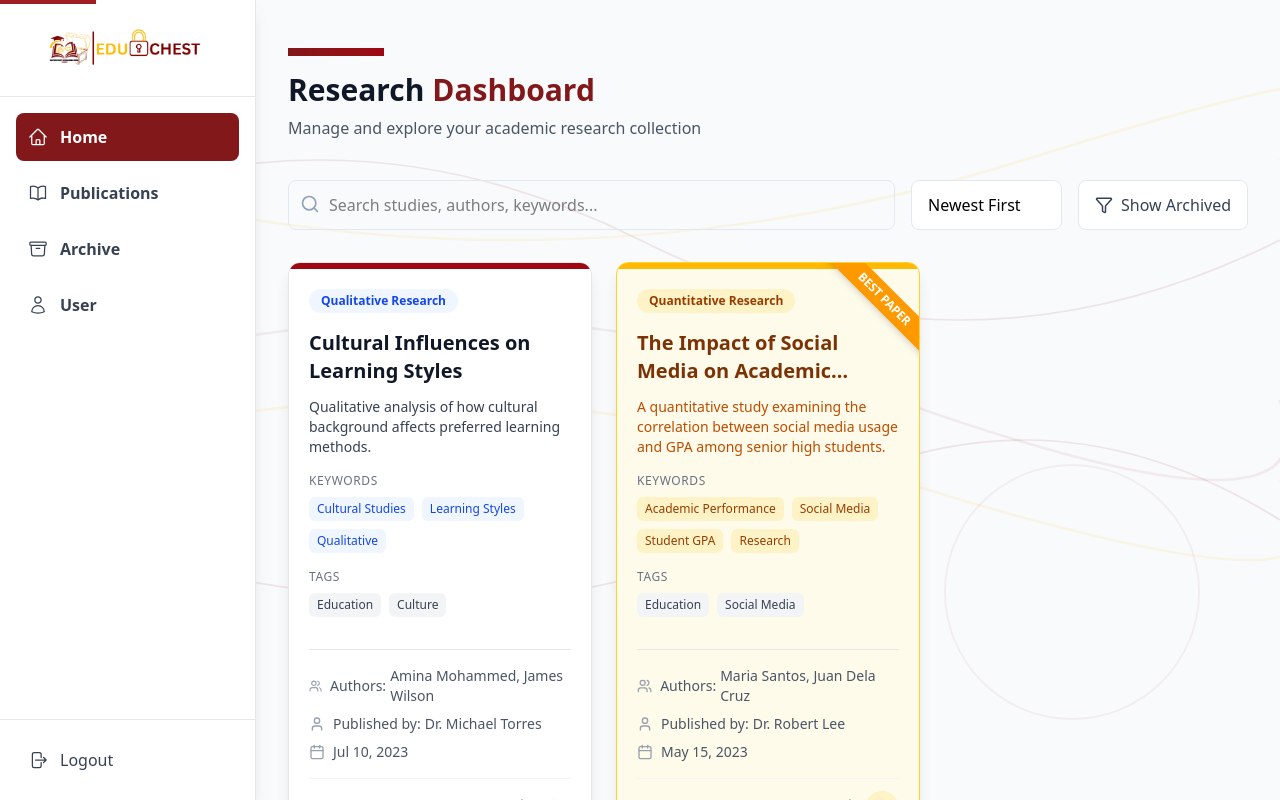
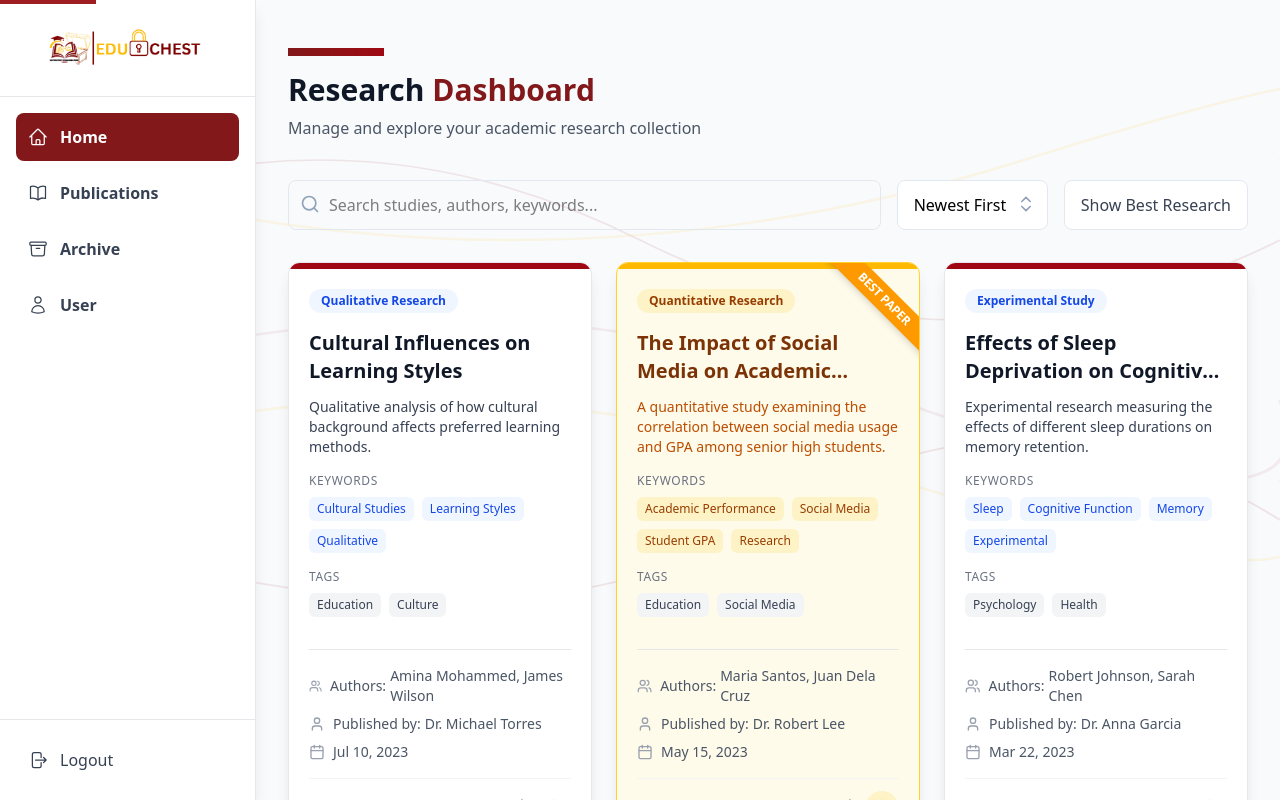
Before and after one commit to mihkuno/RESPOCU, a Next.js app: page /dashboard in a window 1280 px wide. Built offline with nearby package versions, Linux system fonts and the light colour scheme.

Commit message:
ui: update dashboard to filter by best research and enhance sorting options

```diff
--- a/src/app/dashboard/page.tsx
+++ b/src/app/dashboard/page.tsx
@@ -1,11 +1,10 @@
 "use client";
 
 import React, { useState, useMemo } from 'react';
-import { Search, Filter } from 'lucide-react';
+import { Search, ChevronsUpDown } from 'lucide-react';
 import StudyCard from '@/app/dashboard/(components)/card';
 import { useRouter } from 'next/navigation';
 
-// Define author and study types
 interface Author {
   id: number;
   name: string;
@@ -31,12 +30,9 @@ export default function Dashboard() {
   const [searchQuery, setSearchQuery] = useState<string>('');
   const [sortBy, setSortBy] = useState<string>('newest');
   const [bookmarks, setBookmarks] = useState<number[]>([]);
-  const [showArchived, setShowArchived] = useState<boolean>(false);
-
-  // For demo purposes, assume user is admin
+  const [showBestResearch, setShowBestResearch] = useState<boolean>(false);
   const isAdmin = true;
 
-  // Sample expanded study data
   const studies: Study[] = [
     {
       id: 1,
@@ -88,27 +84,23 @@ export default function Dashboard() {
     }
   ];
 
-  // Filtered and sorted studies
   const filteredStudies = useMemo(() => {
     return studies
       .filter(study =>
-        // Filter by search query
         (study.title.toLowerCase().includes(searchQuery.toLowerCase()) ||
         study.description.toLowerCase().includes(searchQuery.toLowerCase()) ||
         study.authors.some(author => author.name.toLowerCase().includes(searchQuery.toLowerCase())) ||
         study.tags.some(tag => tag.toLowerCase().includes(searchQuery.toLowerCase())) ||
         study.keywords.some(keyword => keyword.toLowerCase().includes(searchQuery.toLowerCase()))) &&
-        // Filter by archive status
-        (showArchived ? study.isArchived : !study.isArchived)
+        (showBestResearch ? study.isBestPaper : true)
       )
       .sort((a, b) => {
         if (sortBy === 'newest') return new Date(b.publishedDate).getTime() - new Date(a.publishedDate).getTime();
         if (sortBy === 'oldest') return new Date(a.publishedDate).getTime() - new Date(b.publishedDate).getTime();
         return a.title.localeCompare(b.title);
       });
-  }, [searchQuery, sortBy, showArchived]);
+  }, [searchQuery, sortBy, showBestResearch]);
 
-  // Action handlers
   const toggleBookmark = (studyId: number): void => {
     if (bookmarks.includes(studyId)) {
       setBookmarks(bookmarks.filter(id => id !== studyId));
@@ -118,34 +110,28 @@ export default function Dashboard() {
   };
 
   const handleArchive = (studyId: number): void => {
-    // In a real app, this would make an API call
     alert(`Archive study with ID: ${studyId}`);
   };
 
   const handleDelete = (studyId: number): void => {
-    // In a real app, this would make an API call
     alert(`Delete study with ID: ${studyId}`);
   };
 
   const handleEdit = (studyId: number): void => {
-    // In a real app, this would navigate to edit page
     router.push(`/studies/${studyId}/edit`);
   };
 
   const handleMarkBestPaper = (studyId: number, status: boolean): void => {
-    // In a real app, this would make an API call
     alert(`Mark study ${studyId} as best paper: ${status}`);
   };
 
   const handleCardClick = (studyId: number): void => {
-    // Navigate to study details page
     router.push(`/studies/${studyId}`);
   };
 
   return (
     <div className="min-h-screen p-4">
       <div className="container mx-auto px-4 py-8">
-        {/* Dashboard Header */}
         <header className="mb-10">
           <div className="bg-gradient-to-r from-red-900 to-red-800 h-2 w-24 mb-4"></div>
           <h1 className="text-3xl font-bold text-gray-900">
@@ -161,23 +147,16 @@ export default function Dashboard() {
             <input
               type="text"
               placeholder="Search studies, authors, keywords..."
-              className="w-full pl-10 pr-4 py-3 rounded-lg border border-slate-200
-                focus:outline-none focus:ring-2 focus:ring-red-900
-                transition-all duration-300 ease-in-out"
+              className="w-full pl-10 pr-4 py-3 rounded-lg border border-slate-200 focus:outline-none focus:ring-2 focus:ring-red-900 transition-all duration-300 ease-in-out"
               value={searchQuery}
               onChange={(e) => setSearchQuery(e.target.value)}
             />
-            <Search
-              className="absolute left-3 top-3.5 text-slate-400"
-              size={20}
-            />
+            <Search className="absolute left-3 top-3.5 text-slate-400" size={20} />
           </div>
 
+          <div className="relative">
             <select
-            className="pl-4 pr-10 py-3 rounded-lg border border-slate-200
-              bg-white appearance-none focus:outline-none
-              focus:ring-2 focus:ring-red-900
-              transition-all duration-300 ease-in-out"
+              className="pl-4 pr-10 py-3 rounded-lg border border-slate-200 bg-white appearance-none focus:outline-none focus:ring-2 focus:ring-red-900 transition-all duration-300 ease-in-out"
               value={sortBy}
               onChange={(e) => setSortBy(e.target.value)}
             >
@@ -185,21 +164,19 @@ export default function Dashboard() {
               <option value="oldest">Oldest First</option>
               <option value="title">Title (A-Z)</option>
             </select>
+            <ChevronsUpDown className="absolute right-3 top-3.5 text-slate-400" size={20} />
+          </div>
 
           {isAdmin && (
             <button
-              className={`flex items-center gap-2 px-4 py-3 rounded-lg border
-                transition-all duration-300 ease-in-out
-                ${showArchived ? 'bg-red-900 text-white border-red-900' : 'bg-white text-gray-700 border-slate-200'}`}
-              onClick={() => setShowArchived(!showArchived)}
+              className={`flex items-center gap-2 px-4 py-3 rounded-lg border transition-all duration-300 ease-in-out ${showBestResearch ? 'bg-red-900 text-white border-red-900' : 'bg-white text-gray-700 border-slate-200'}`}
+              onClick={() => setShowBestResearch(!showBestResearch)}
             >
-              <Filter size={18} />
-              {showArchived ? 'Show Active' : 'Show Archived'}
+              {showBestResearch ? 'Show All' : 'Show Best Research'}
             </button>
           )}
         </div>
 
-        {/* Studies Grid using enhanced StudyCard component */}
         {filteredStudies.length > 0 ? (
           <div className="grid grid-cols-1 md:grid-cols-2 lg:grid-cols-3 gap-6">
             {filteredStudies.map((study) => (
@@ -224,17 +201,16 @@ export default function Dashboard() {
               No studies found
             </h3>
             <p className="text-gray-600 mb-6">
-              {showArchived
-                ? "No archived studies match your search criteria"
+              {showBestResearch
+                ? "No best research studies match your search criteria"
                 : "Try adjusting your search query or explore different filters"}
             </p>
             <button
               onClick={() => {
                 setSearchQuery('');
-                if (showArchived) setShowArchived(false);
+                if (showBestResearch) setShowBestResearch(false);
               }}
-              className="px-6 py-3 bg-red-900 text-white rounded-lg
-                hover:bg-red-800 transition-colors"
+              className="px-6 py-3 bg-red-900 text-white rounded-lg hover:bg-red-800 transition-colors"
             >
               Reset Filters
             </button>
```
Lines whose indentation alone changed are shown as unchanged.
